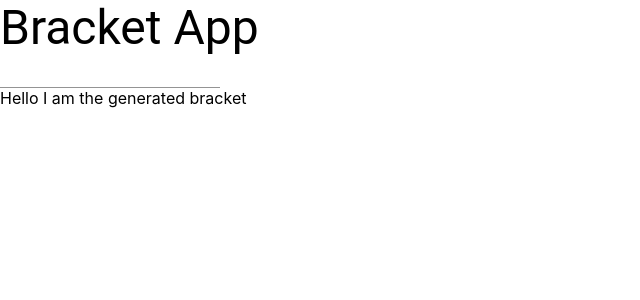
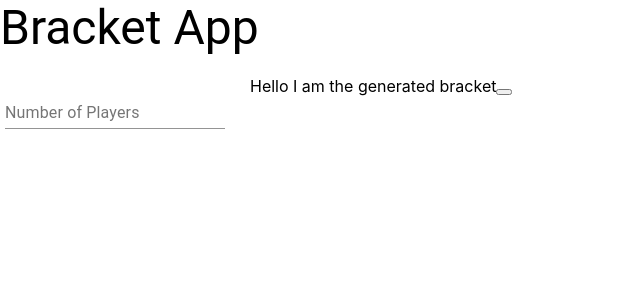
Before and after one commit to jonathanbakley/braket-app, a React (Create React App) app: page / in a window 1280 px wide. Shown: the top 300 px of the page, without its empty margins (0-640 px from the left). Built offline with nearby package versions, Linux system fonts and the light colour scheme.

Commit message:
begin adding styling

```diff
--- a/package.json
+++ b/package.json
@@ -4,6 +4,7 @@
   "private": true,
   "dependencies": {
     "@material-ui/core": "^4.6.0",
+    "@material-ui/styles": "^4.6.0",
     "react": "^16.11.0",
     "react-dom": "^16.11.0",
     "react-scripts": "3.2.0"
--- a/src/BracketBase.js
+++ b/src/BracketBase.js
@@ -3,22 +3,30 @@ import RibbonTop from "./components/RibbonTop";
 import GeneratedBracket from "./components/GeneratedBracket";
 
 import Typography from "@material-ui/core/Typography";
+import { withStyles } from "@material-ui/core/styles";
 
-const BracketBase = () => {
+const styles = {
+  content: {
+    display: "flex",
+    paddingTop: "20px"
+  }
+};
+
+const BracketBase = ({ classes }) => {
   const [playersArray, setPlayersArray] = React.useState([]);
 
   return (
     <div>
       <Typography variant="h3">Bracket App</Typography>
-      <RibbonTop
-        setPlayersArray={setPlayersArray}
-        playersArray={playersArray}
-      />
-      <GeneratedBracket
-        players={playersArray}
-      />
+      <div className={classes.content}>
+        <RibbonTop
+          setPlayersArray={setPlayersArray}
+          playersArray={playersArray}
+        />
+        <GeneratedBracket players={playersArray} />
+      </div>
     </div>
   );
 };
 
-export default BracketBase;
+export default withStyles(styles)(BracketBase);
--- a/src/components/GeneratedBracket.js
+++ b/src/components/GeneratedBracket.js
@@ -1,13 +1,16 @@
 import React from "react";
 
 const GeneratedBracket = ({ players }) => {
-  console.log(players);
+  const onClickHandler = e => {
+    console.log("PLayers:", players);
+  };
   return (
     <div>
       Hello I am the generated bracket
       {[...Array(players.length).keys()].map(key => (
         <div key={key}>Hello from key {key}</div>
       ))}
+      <button onClick={onClickHandler} />
     </div>
   );
 };
--- a/src/components/RibbonTop.js
+++ b/src/components/RibbonTop.js
@@ -1,8 +1,20 @@
 import React from "react";
-import Input from "@material-ui/core/Input";
+import TextField from "@material-ui/core/TextField";
+import { withStyles } from "@material-ui/core/styles";
 
-const RibbonTop = ({ setPlayersArray, playersArray }) => {
+const styles = {
+  input: {
+    margin: "5px"
+  },
+  ribbon: {
+    width: "25%",
+    maxWidth: "250px"
+  }
+};
+
+const RibbonTop = ({ setPlayersArray, playersArray, classes }) => {
   const [numberOfPlayers, setNumPlayers] = React.useState(0);
+
   const onInputChange = event => {
     if (
       event &&
@@ -12,7 +24,7 @@ const RibbonTop = ({ setPlayersArray, playersArray }) => {
       Number.isInteger(parseInt(event.target.value), 10)
     ) {
       setNumPlayers(event.target.value);
-      setPlayersArray(new Array(event.target.value));
+      setPlayersArray(new Array(parseInt(event.target.value, 10)));
     } else {
       setNumPlayers(0);
     }
@@ -28,14 +40,23 @@ const RibbonTop = ({ setPlayersArray, playersArray }) => {
   };
 
   return (
-    <div>
+    <div className={classes.ribbon}>
       {/* TODO add warning if a non number is inputed */}
-      <Input onChange={onInputChange} />
+      <TextField
+        label="Number of Players"
+        className={classes.input}
+        onChange={onInputChange}
+      />
       {[...Array(parseInt(numberOfPlayers, 10) || 0).keys()].map(key => (
-        <Input key={key} onChange={event => onNameInput(event, key)} />
+        <TextField
+          label={`Player ${key + 1}`}
+          className={classes.input}
+          key={key}
+          onChange={event => onNameInput(event, key)}
+        />
       ))}
     </div>
   );
 };
 
-export default RibbonTop;
+export default withStyles(styles)(RibbonTop);
```
Also changed, not shown: 1 other file (tests, documents, lock files or other folders).
